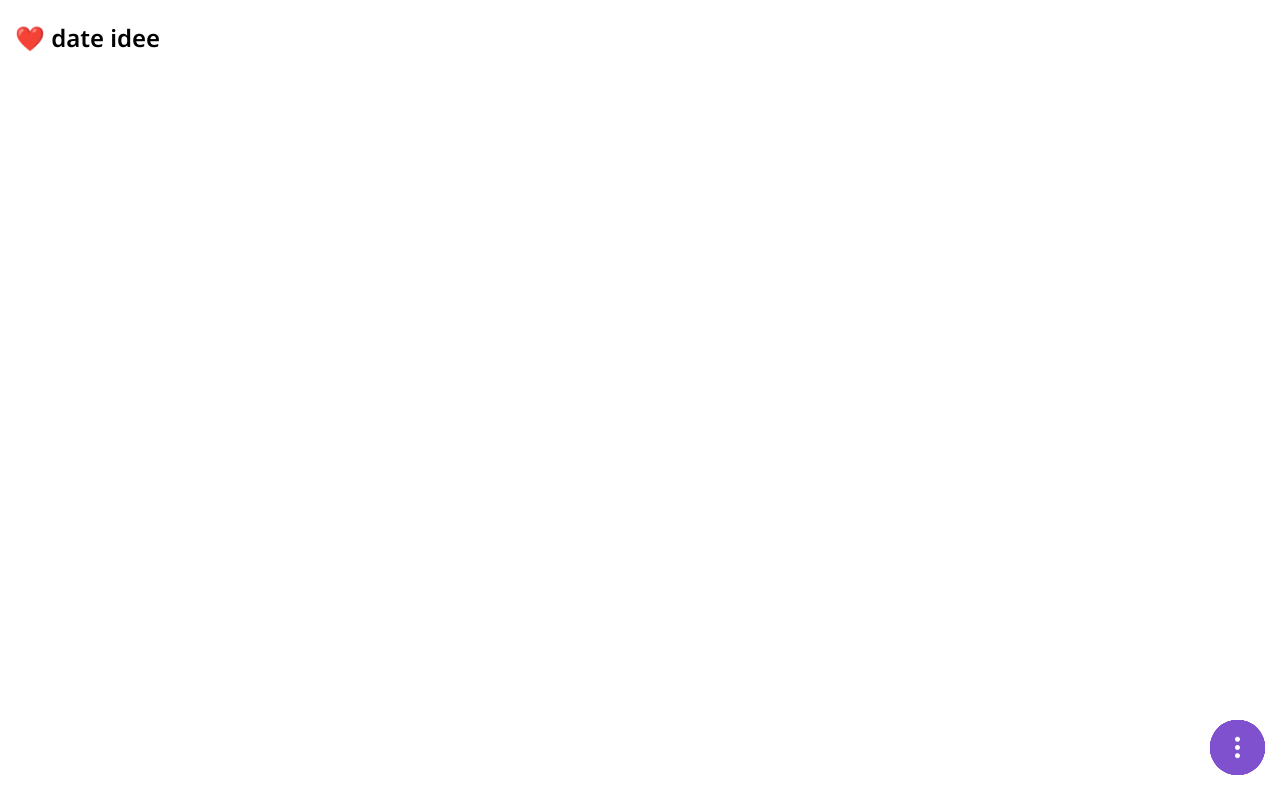
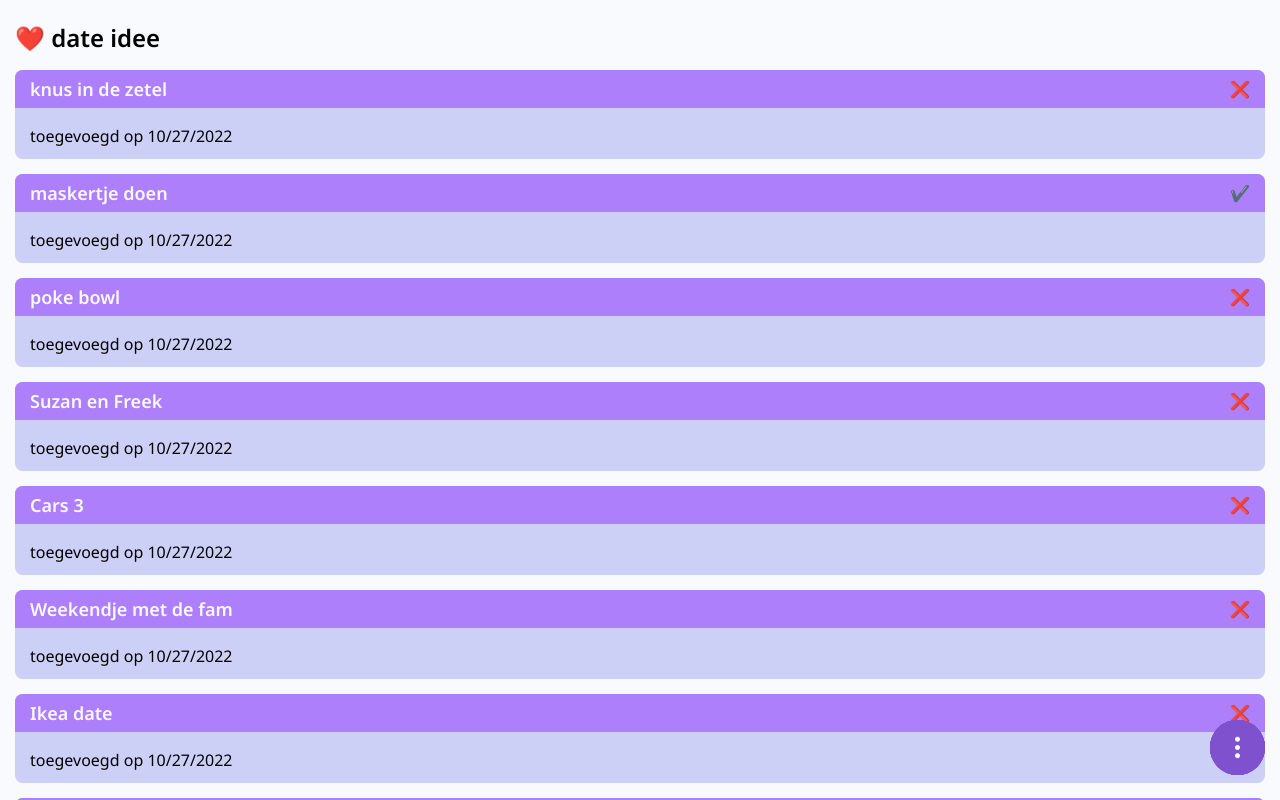
Before and after one commit to WoutVanneste/date-idee-react, a React (Create React App) app: page / in a window 1280 px wide. Shown: the top 800 px of the page. Built offline with nearby package versions, Linux system fonts and the light colour scheme; a web font is replaced by a local one.

Commit message:
add dummy data and render it

```diff
--- a/src/App.css
+++ b/src/App.css
@@ -1,6 +1,7 @@
 .wrapper
 {
   padding: 15px;
+  background-color: #f9fafe;
 }
 
 h1
--- a/src/App.js
+++ b/src/App.js
@@ -4,12 +4,166 @@ import Content from './pages/Content';
 import { useState } from 'react';
 
 function App() {
+
+const dateIdeetjes = [
+  {
+    id: 11,
+    title: "knus in de zetel",
+    type: 'home',
+    isCompleted: false,
+    createdOn: new Date().getTime()
+  },
+  {
+    id: 12,
+    title: "maskertje doen",
+    type: 'home',
+    isCompleted: true,
+    createdOn: new Date().getTime()
+  },
+  {
+    id: 21,
+    title: "poke bowl",
+    type: 'food',
+    isCompleted: false,
+    createdOn: new Date().getTime()
+  },
+  {
+    id: 31,
+    title: "Suzan en Freek",
+    type: 'concert',
+    isCompleted: false,
+    createdOn: new Date().getTime()
+  },
+  {
+    id: 41,
+    title: "Cars 3",
+    type: 'movie',
+    isCompleted: false,
+    createdOn: new Date().getTime()
+  },
+  {
+    id: 51,
+    title: "Weekendje met de fam",
+    type: 'travel',
+    isCompleted: false,
+    createdOn: new Date().getTime()
+  },
+  {
+    id: 61,
+    title: "Ikea date",
+    type: 'outside',
+    isCompleted: false,
+    createdOn: new Date().getTime()
+  },
+  {
+    id: 11,
+    title: "knus in de zetel",
+    type: 'home',
+    isCompleted: false,
+    createdOn: new Date().getTime()
+  },
+  {
+    id: 12,
+    title: "maskertje doen",
+    type: 'home',
+    isCompleted: true,
+    createdOn: new Date().getTime()
+  },
+  {
+    id: 21,
+    title: "poke bowl",
+    type: 'food',
+    isCompleted: false,
+    createdOn: new Date().getTime()
+  },
+  {
+    id: 31,
+    title: "Suzan en Freek",
+    type: 'concert',
+    isCompleted: false,
+    createdOn: new Date().getTime()
+  },
+  {
+    id: 41,
+    title: "Cars 3",
+    type: 'movie',
+    isCompleted: false,
+    createdOn: new Date().getTime()
+  },
+  {
+    id: 51,
+    title: "Weekendje met de fam",
+    type: 'travel',
+    isCompleted: false,
+    createdOn: new Date().getTime()
+  },
+  {
+    id: 61,
+    title: "Ikea date",
+    type: 'outside',
+    isCompleted: false,
+    createdOn: new Date().getTime()
+  },
+  {
+    id: 11,
+    title: "knus in de zetel",
+    type: 'home',
+    isCompleted: false,
+    createdOn: new Date().getTime()
+  },
+  {
+    id: 12,
+    title: "maskertje doen",
+    type: 'home',
+    isCompleted: true,
+    createdOn: new Date().getTime()
+  },
+  {
+    id: 21,
+    title: "poke bowl",
+    type: 'food',
+    isCompleted: false,
+    createdOn: new Date().getTime()
+  },
+  {
+    id: 31,
+    title: "Suzan en Freek",
+    type: 'concert',
+    isCompleted: false,
+    createdOn: new Date().getTime()
+  },
+  {
+    id: 41,
+    title: "Cars 3",
+    type: 'movie',
+    isCompleted: false,
+    createdOn: new Date().getTime()
+  },
+  {
+    id: 51,
+    title: "Weekendje met de fam",
+    type: 'travel',
+    isCompleted: false,
+    createdOn: new Date().getTime()
+  },
+  {
+    id: 61,
+    title: "Ikea date",
+    type: 'outside',
+    isCompleted: false,
+    createdOn: new Date().getTime()
+  }
+]
   const [activePage, setActivePage] = useState('all');
+  const [dates, setDates] = useState(dateIdeetjes);
 
   return (
     <div className='wrapper'>
       <NavigationMenu setActivePage={setActivePage} />
-      <Content setActivePage={setActivePage} activePage={activePage} />
+      <Content
+        setActivePage={setActivePage}
+        activePage={activePage}
+        dates={dates} />
     </div>
   );
 }
--- a/src/pages/Content.css
+++ b/src/pages/Content.css
@@ -1,8 +1,14 @@
-.contentWrapper
+.contentHeaderWrapper
 {
+    position: fixed;
+    width: calc(100% - 30px);
+    padding-top: 15px;
+    padding-bottom: 5px;
+    background-color: #f9fafe;
     display: flex;
     justify-content: space-between;
     align-items: center;
+    transform: translateY(-15px);
 }
 
 .contentImgWrapper
@@ -26,3 +32,39 @@
     height: 30px;
     width: 30px;
 }
+
+.contentList
+{
+    padding-top: 55px;
+}
+
+h2
+{
+    font-size: 18px;
+    font-weight: 600;
+}
+
+.dateItem
+{
+    background-color: #ccd0f6;
+    border-radius: 7.5px;
+
+    margin-bottom: 15px;
+}
+
+.dateItemHeader
+{
+    background-color: #ad7ffb;
+    color: #f9fafe;
+    display: flex;
+    justify-content: space-between;
+    align-items: center;
+    margin-bottom: 5px;
+    padding: 10px 15px;
+    border-radius: 7.5px 7.5px 0 0;
+}
+
+.dateItemBody
+{
+    padding: 15px;
+}
--- a/src/pages/Content.js
+++ b/src/pages/Content.js
@@ -1,7 +1,7 @@
 import React from 'react';
 import './Content.css';
 
-const Content = ({ activePage, setActivePage }) => {
+const Content = ({ dates, activePage, setActivePage }) => {
     const closePage = () => {
         if (activePage !== 'all')
         {
@@ -32,12 +32,47 @@ const Content = ({ activePage, setActivePage }) => {
         }
     }
 
-    return <div className='contentWrapper'>
-        <h1>{renderPageTitle()}</h1>
-        <div className={`contentImgWrapper ${activePage === 'all' ? 'hidden' : null}`}
-         onClick={() => closePage()} >
-            <img className='contentImg' style={{transform: 'rotate(45deg)'}} src={require('../assets/add.png')} alt='close'/>
+    const filterList = () => {
+        return dates.filter(item => {
+            return item.type == activePage
+        })
+    }
+
+    const renderContent = () => {
+        var results = [];
+
+        var datesFiltered = dates;
+
+        if (activePage !== 'all' && activePage !== 'add'){
+            datesFiltered = filterList();
+        }
+
+        datesFiltered.forEach((item, index) => {
+            results.push(<li className='dateItem' key={index}>
+                <div className='dateItemHeader'>
+                    <h2>{item.title}</h2>
+                    <div>{item.isCompleted ? '✔️' : '❌'}</div>
+                </div>
+                <div className='dateItemBody'>
+                    <p>toegevoegd op {new Date(item.createdOn).toLocaleDateString().toString()}</p>
+                </div>
+            </li>)
+        });
+
+        return results;
+    }
+
+    return <div>
+        <div className='contentHeaderWrapper'>
+            <h1>{renderPageTitle()}</h1>
+            <div className={`contentImgWrapper ${activePage === 'all' ? 'hidden' : null}`}
+            onClick={() => closePage()} >
+                <img className='contentImg' style={{transform: 'rotate(45deg)'}} src={require('../assets/add.png')} alt='close'/>
+            </div>
         </div>
+        <ul className='contentList'>
+            {renderContent()}
+        </ul>
     </div>;
 }
 
```
